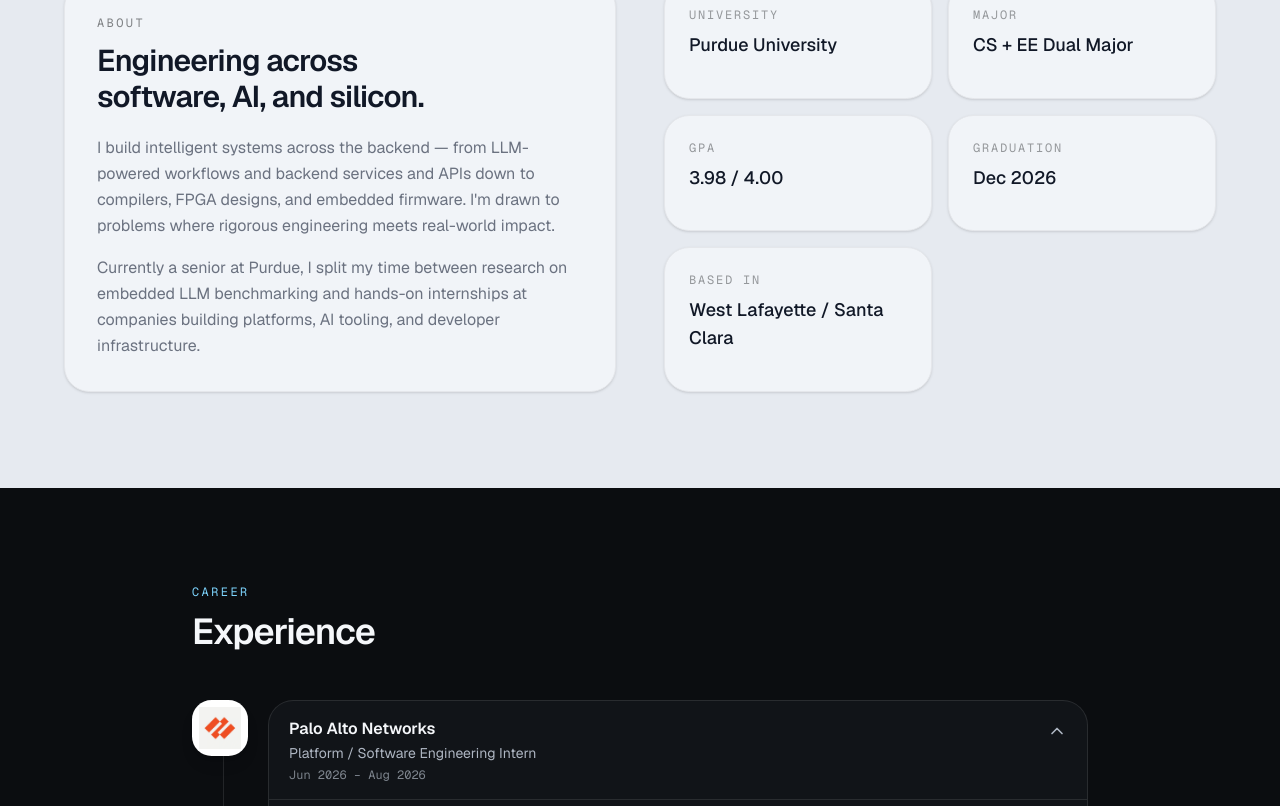
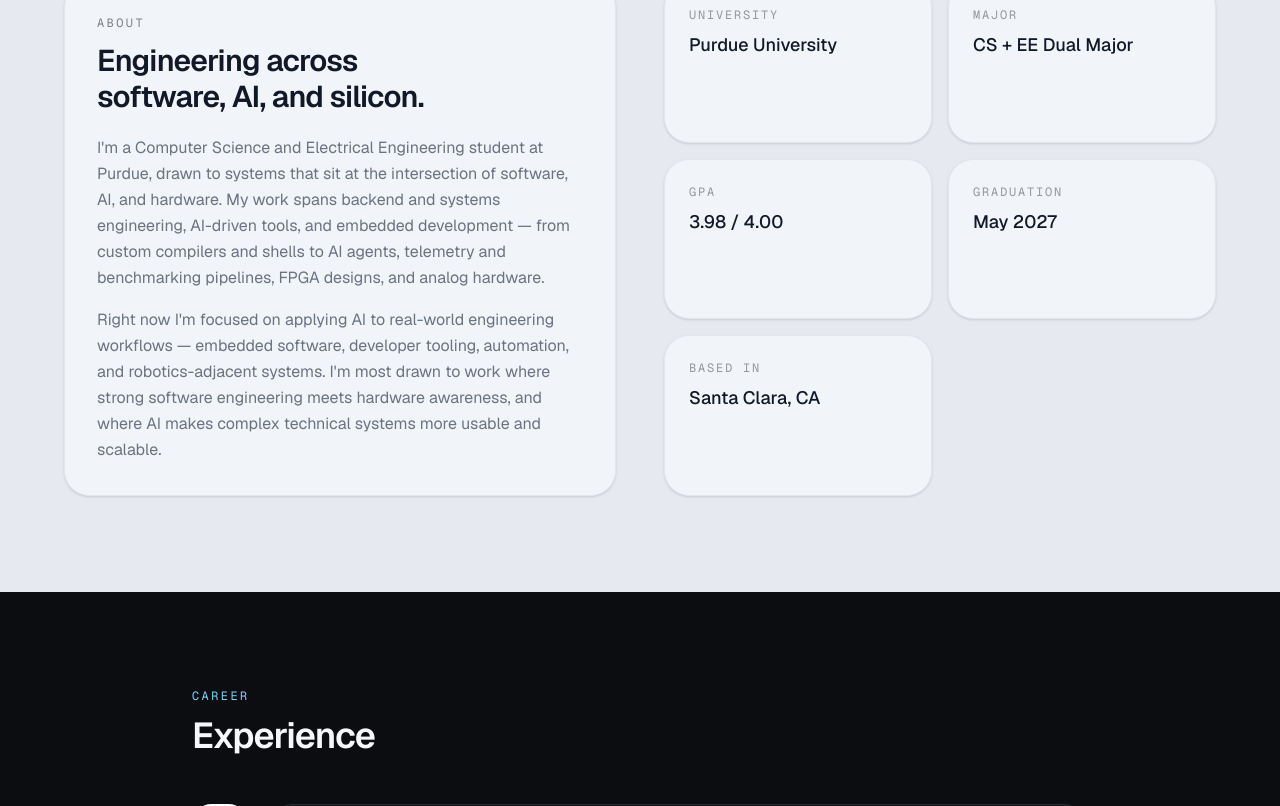
Before and after one commit to DeveshM7/DeveshM7.github.io, a Next.js app: page / in a window 1280 px wide. Shown: the part 914-1720 px from the top of the page. Built offline with nearby package versions, Linux system fonts and the light colour scheme.

Commit message:
Rewrite About copy; update location to Santa Clara and graduation to May 2027

```diff
--- a/components/about.tsx
+++ b/components/about.tsx
@@ -16,14 +16,17 @@ export function About() {
                 Engineering across software, AI, and silicon.
               </h2>
               <p className="mt-5 leading-relaxed text-[#6b7280]">
-                I build intelligent systems across the backend — from LLM-powered workflows
-                and backend services and APIs down to compilers, FPGA designs, and embedded firmware.
-                I&apos;m drawn to problems where rigorous engineering meets real-world impact.
+                I&apos;m a Computer Science and Electrical Engineering student at Purdue, drawn to
+                systems that sit at the intersection of software, AI, and hardware. My work spans
+                backend and systems engineering, AI-driven tools, and embedded development — from
+                custom compilers and shells to AI agents, telemetry and benchmarking pipelines, FPGA
+                designs, and analog hardware.
               </p>
               <p className="mt-4 leading-relaxed text-[#6b7280]">
-                Currently a senior at Purdue, I split my time between research on embedded LLM
-                benchmarking and hands-on internships at companies building platforms, AI tooling,
-                and developer infrastructure.
+                Right now I&apos;m focused on applying AI to real-world engineering workflows —
+                embedded software, developer tooling, automation, and robotics-adjacent systems.
+                I&apos;m most drawn to work where strong software engineering meets hardware
+                awareness, and where AI makes complex technical systems more usable and scalable.
               </p>
             </div>
           </Reveal>
--- a/lib/data.ts
+++ b/lib/data.ts
@@ -48,8 +48,8 @@ export const quickFacts: { label: string; value: string }[] = [
   { label: "University", value: "Purdue University" },
   { label: "Major", value: "CS + EE Dual Major" },
   { label: "GPA", value: "3.98 / 4.00" },
-  { label: "Graduation", value: "Dec 2026" },
-  { label: "Based in", value: "West Lafayette / Santa Clara" },
+  { label: "Graduation", value: "May 2027" },
+  { label: "Based in", value: "Santa Clara, CA" },
 ]
 
 /* ------------------------------------------------------------------ */
```
